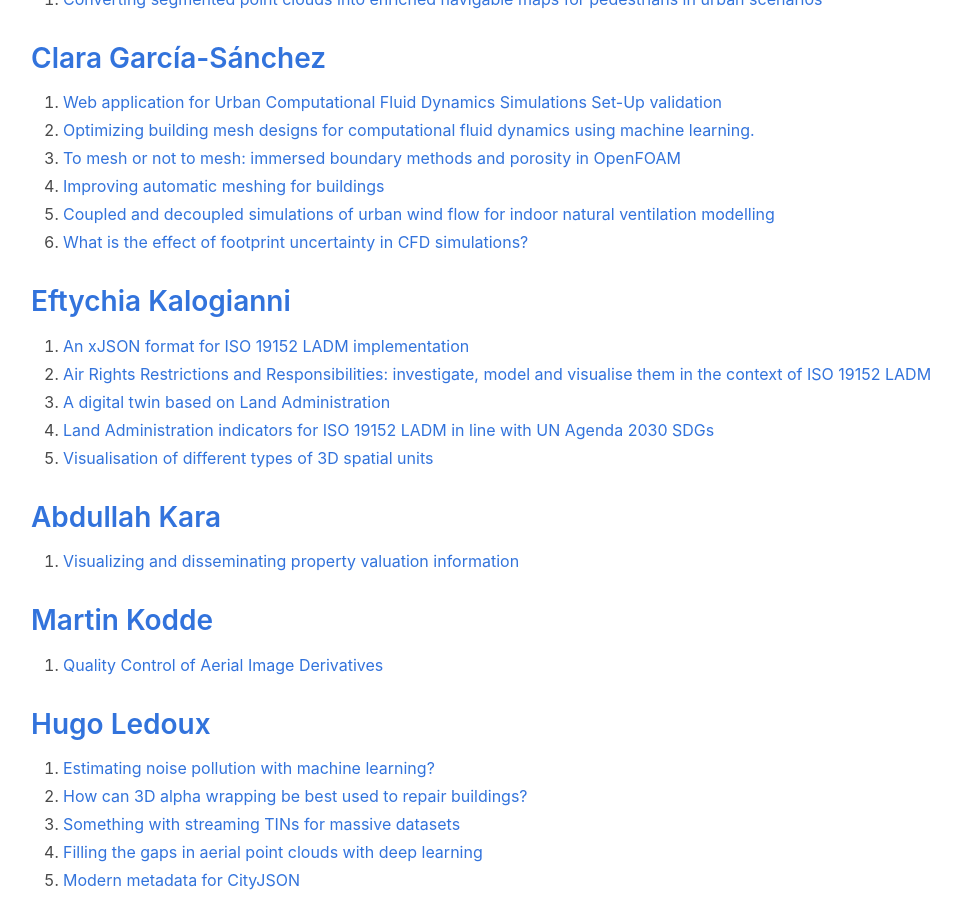
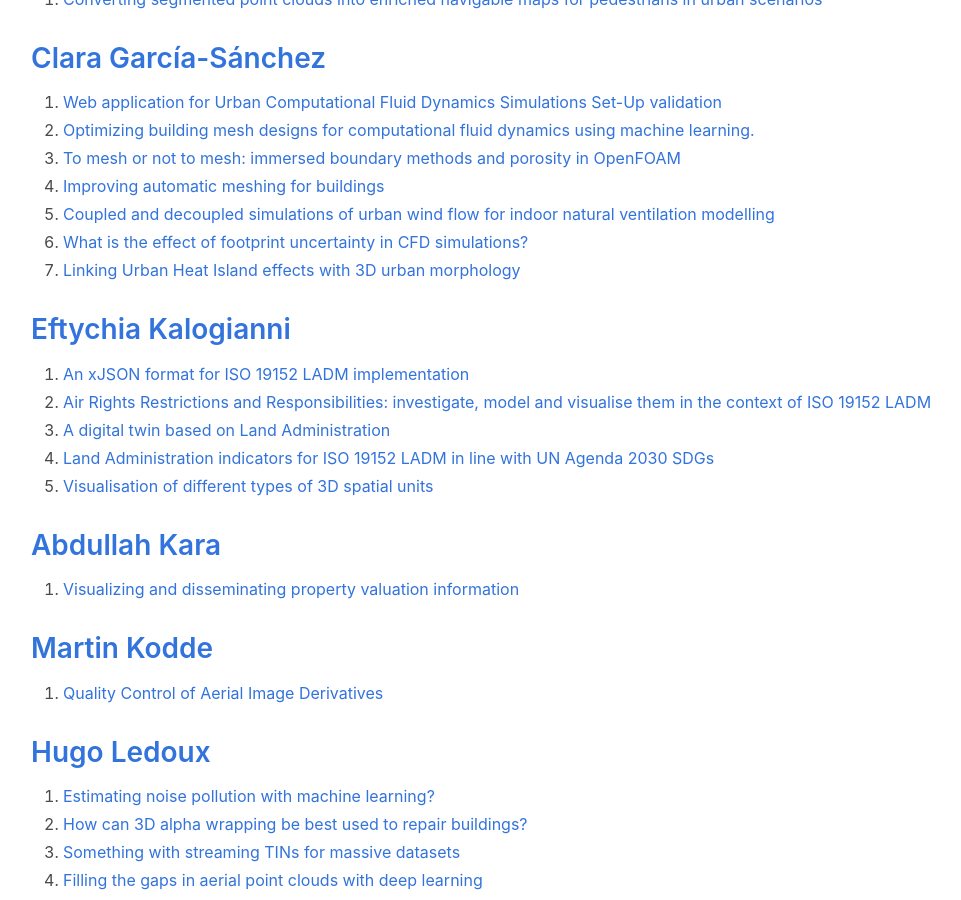
Before and after one commit to tudelft3d/geo2020, a Jekyll site: the page built from potentialtopics/index.md, in a window 1280 px wide and 900 px high, scrolled down 1661 px. Shown: the whole window, without its empty margins (33-994 px from the left). Built offline with Jekyll 4.4.1, drawn with Linux system fonts in a browser that asks for light colours; nearby versions of some CDN libraries.

Commit message:
new UHI topic added

```diff
--- a/potentialtopics/index.md
+++ b/potentialtopics/index.md
@@ -63,7 +63,7 @@
 4. [Improving automatic meshing for buildings](https://3d.bk.tudelft.nl/education/msctopics/#improving-automatic-meshing-for-buildings)
 5. [Coupled and decoupled simulations of urban wind flow for indoor natural ventilation modelling](https://3d.bk.tudelft.nl/education/msctopics/#coupled-and-decoupled-simulations-of-urban-wind-flow-for-indoor-natural-ventilation-modelling)
 6. [What is the effect of footprint uncertainty in CFD simulations?](https://3d.bk.tudelft.nl/education/msctopics/#what-is-the-effect-of-footprint-uncertainty-in-cfd-simulations)
-
+7. [Linking Urban Heat Island effects with 3D urban morphology](https://3d.bk.tudelft.nl/education/msctopics/#linking-urban-heat-island-effects-with-3d-urban-morphology)
 
 ## [Eftychia Kalogianni](https://www.tudelft.nl/en/staff/e.kalogianni/)
 1. [An xJSON format for ISO 19152 LADM implementation](https://wiki.tudelft.nl/bin/view/Organisation/OTB/GISt/MScThesisTopics#An_xJSON_format_for_ISO_19152_LADM_implementation)
```
